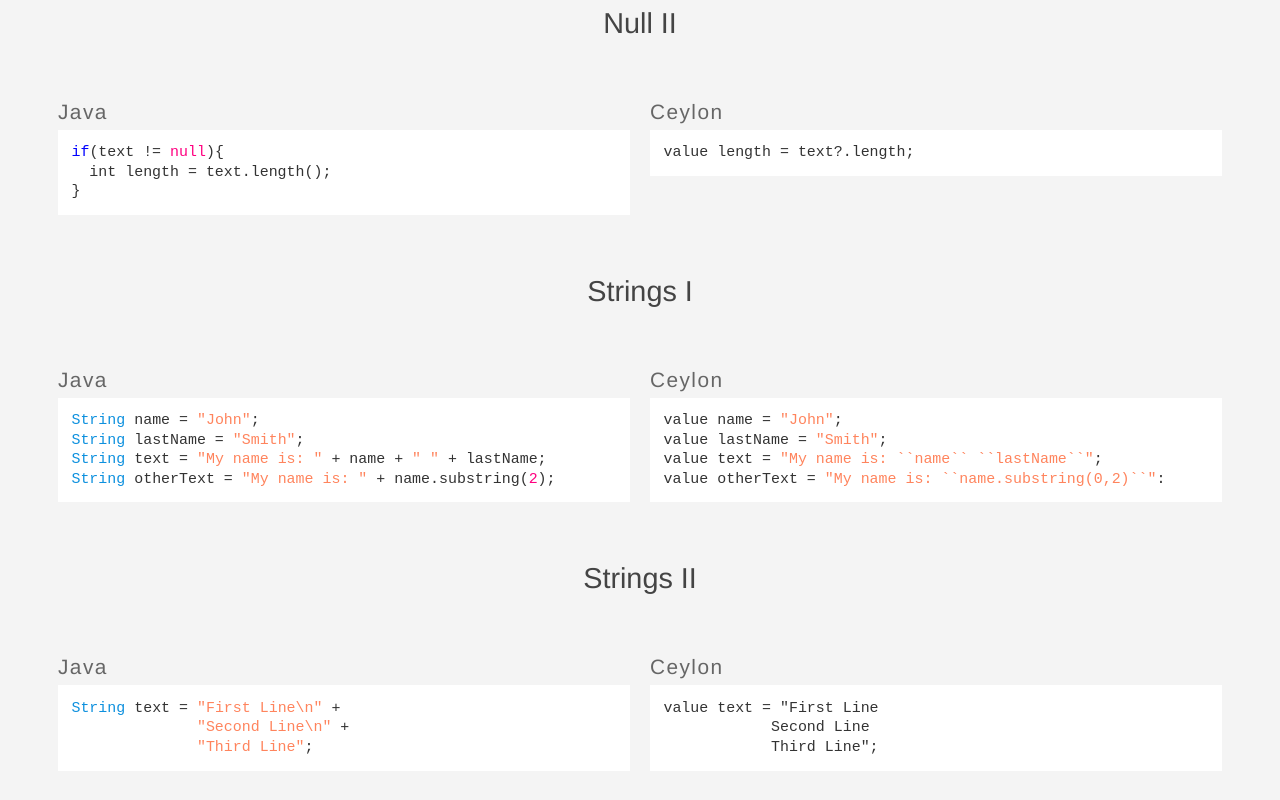
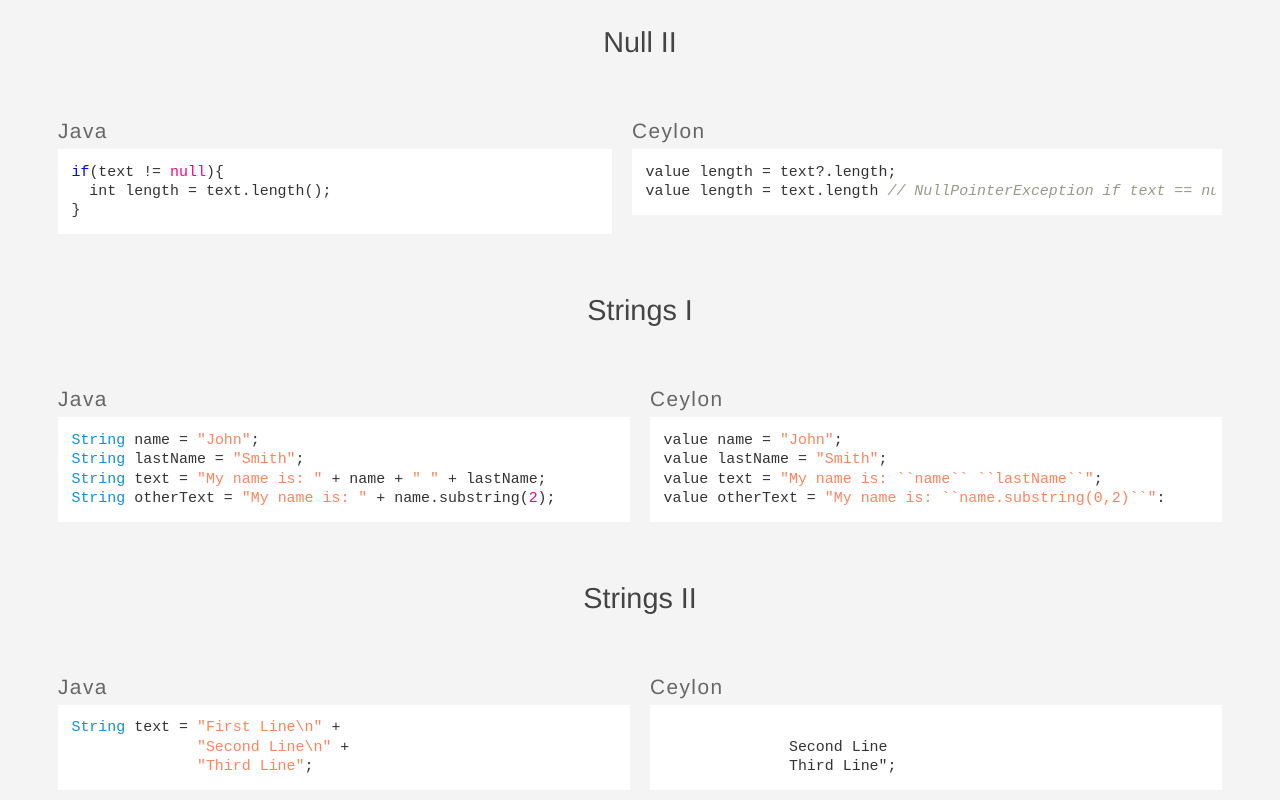
Before and after one commit to leomindez/From-Java-To-Ceylon, a website: page index.html in a window 1280 px wide. Shown: the part 1400-2200 px from the top of the page. Drawn offline with Linux system fonts and the light colour scheme.

Commit message:
Fix indentation

```diff
--- a/index.html
+++ b/index.html
@@ -2,8 +2,10 @@
 System.out.println("Hello, World!");
 </code></pre></div><div class="card"><div class="lang">Ceylon</div><pre class="code"><code>print("Hello, World!");</code></pre></div></div></div><div class="case"><div class="name">Variables I</div><div class="pair"><div class="card"><div class="lang">Java</div><pre class="code"><code>final int x;
 final int y = 1;
+
 </code></pre></div><div class="card"><div class="lang">Ceylon</div><pre class="code"><code>Integer x;
 value y = 1;
+
 </code></pre></div></div></div><div class="case"><div class="name">Variables II</div><div class="pair"><div class="card"><div class="lang">Java</div><pre class="code"><code>int w;
 int z = 2;
 z = 3;
@@ -27,6 +29,7 @@
   int length = text.length();
 }
 </code></pre></div><div class="card"><div class="lang">Ceylon</div><pre class="code"><code>value length = text?.length;
+value length = text.length // NullPointerException if text == null
 </code></pre></div></div></div><div class="case"><div class="name">Strings I</div><div class="pair"><div class="card"><div class="lang">Java</div><pre class="code"><code>String name = "John";
 String lastName = "Smith";
 String text = "My name is: " + name + " " + lastName;
@@ -38,9 +41,9 @@
 </code></pre></div></div></div><div class="case"><div class="name">Strings II</div><div class="pair"><div class="card"><div class="lang">Java</div><pre class="code"><code>String text = "First Line\n" +
               "Second Line\n" +
               "Third Line";
-</code></pre></div><div class="card"><div class="lang">Ceylon</div><pre class="code"><code>value text = "First Line
-            Second Line
-            Third Line";
+</code></pre></div><div class="card"><div class="lang">Ceylon</div><pre class="code"><code>
+              Second Line
+              Third Line";
 </code></pre></div></div></div><div class="case"><div class="name">Ternary Operator</div><div class="pair"><div class="card"><div class="lang">Java</div><pre class="code"><code>String text = x > 5 ? "x > 5" : "x <= 5";
 </code></pre></div><div class="card"><div class="lang">Ceylon</div><pre class="code"><code>value text = x > 5 then "x > 5" else "x <= 5";
 </code></pre></div></div></div></div><div class="section"><div class="title">BASICS</div><div class="case"><div class="name">Bits Operations</div><div class="pair"><div class="card"><div class="lang">Java</div><pre class="code"><code>final int andResult  = a & b;
@@ -147,9 +150,10 @@
 </code></pre></div><div class="card"><div class="lang">Ceylon</div><pre class="code"><code>value numbers =  Array{ 1,2,3,4 };
 
 value map = HashMap {
-				1 -> "One",
-                2 -> "Two",
-                3 -> "Three"};
+    1 -> "One",
+    2 -> "Two",
+    3 -> "Three"
+};
 </code></pre></div></div></div><div class="case"><div class="name">Collections</div><div class="pair"><div class="card"><div class="lang">Java</div><pre class="code"><code>for (int number : numbers) {
   System.out.println(number);
 }
```
